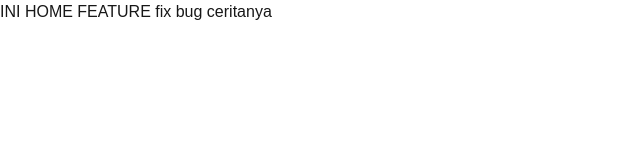
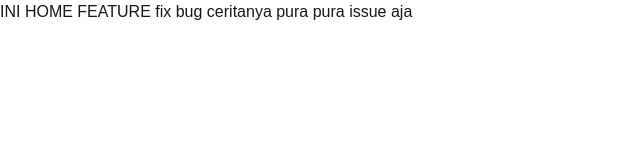
Before and after one commit to FauziSeptians/explore-git-graph, a Next.js app: page / in a window 1280 px wide. Shown: the top 160 px of the page, without its empty margins (0-640 px from the left). Built offline with nearby package versions, Linux system fonts and the light colour scheme.

Commit message:
fix: pura pura issue aja

```diff
--- a/src/app/page.tsx
+++ b/src/app/page.tsx
@@ -1,6 +1,6 @@
 
 export default function Home() {
   return (
-    <div>INI HOME FEATURE fix bug ceritanya</div>
+    <div>INI HOME FEATURE fix bug ceritanya pura pura issue aja</div>
   );
 }
```
